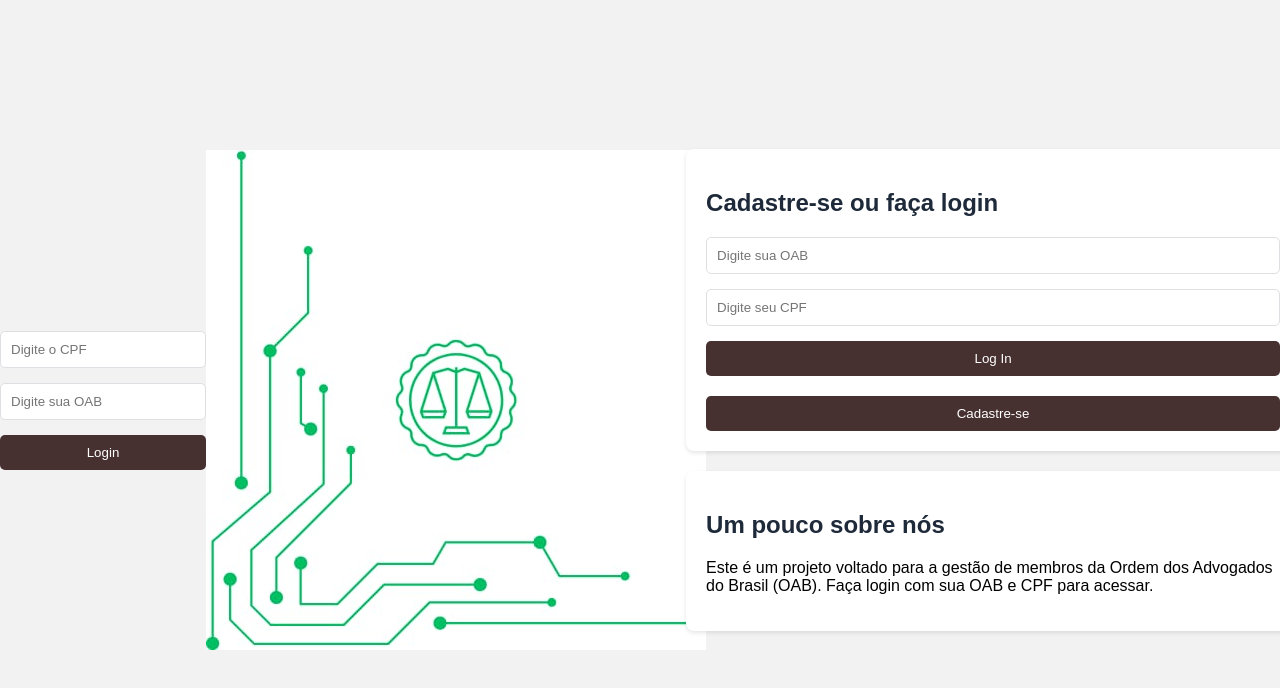
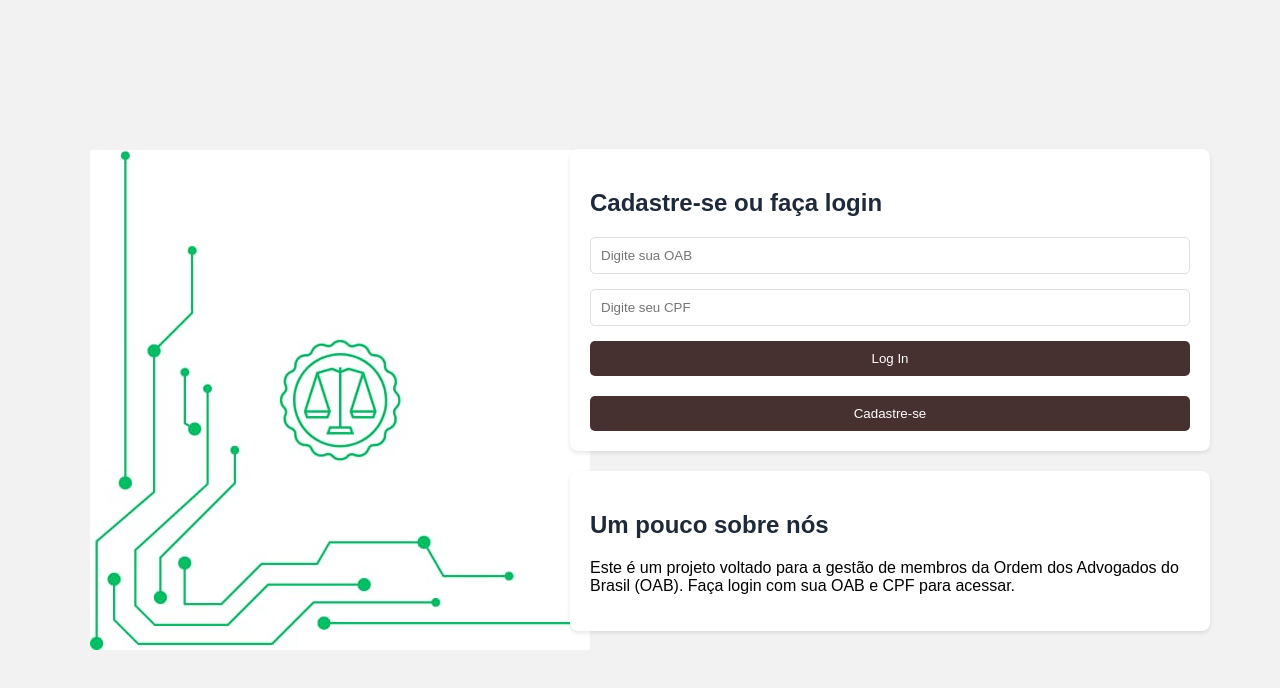
Before and after one commit to LuccaPereira/ProjetoAplicado, a website with bundled scripts: page Projeto/View/login.html in a window 1280 px wide. Built offline with nearby package versions, Linux system fonts and the light colour scheme.

```diff
--- a/Projeto/View/login.html
+++ b/Projeto/View/login.html
@@ -4,13 +4,6 @@
         <meta name="viewport" content="width=device-width, initial-scale=1.0">
         <link rel="stylesheet" href="loginCss.css">
         <title>Login</title>
-        <a id="loginForm">
-            <input type="text" id="inputCpf" placeholder="Digite o CPF">
-            <input type="text" id="OAB" placeholder="Digite sua OAB">
-            <button type="submit" onclick="submitForm()">Login</button>
-        </a>
-        <script src="../controller/login.controller.js"></script>
-    </body>
 </head>
 <body>
     <img src="logo.jpeg" alt="Logo">
```
Also changed, not shown: Projeto/View/cadastrar.html (+2 -1 lines).
